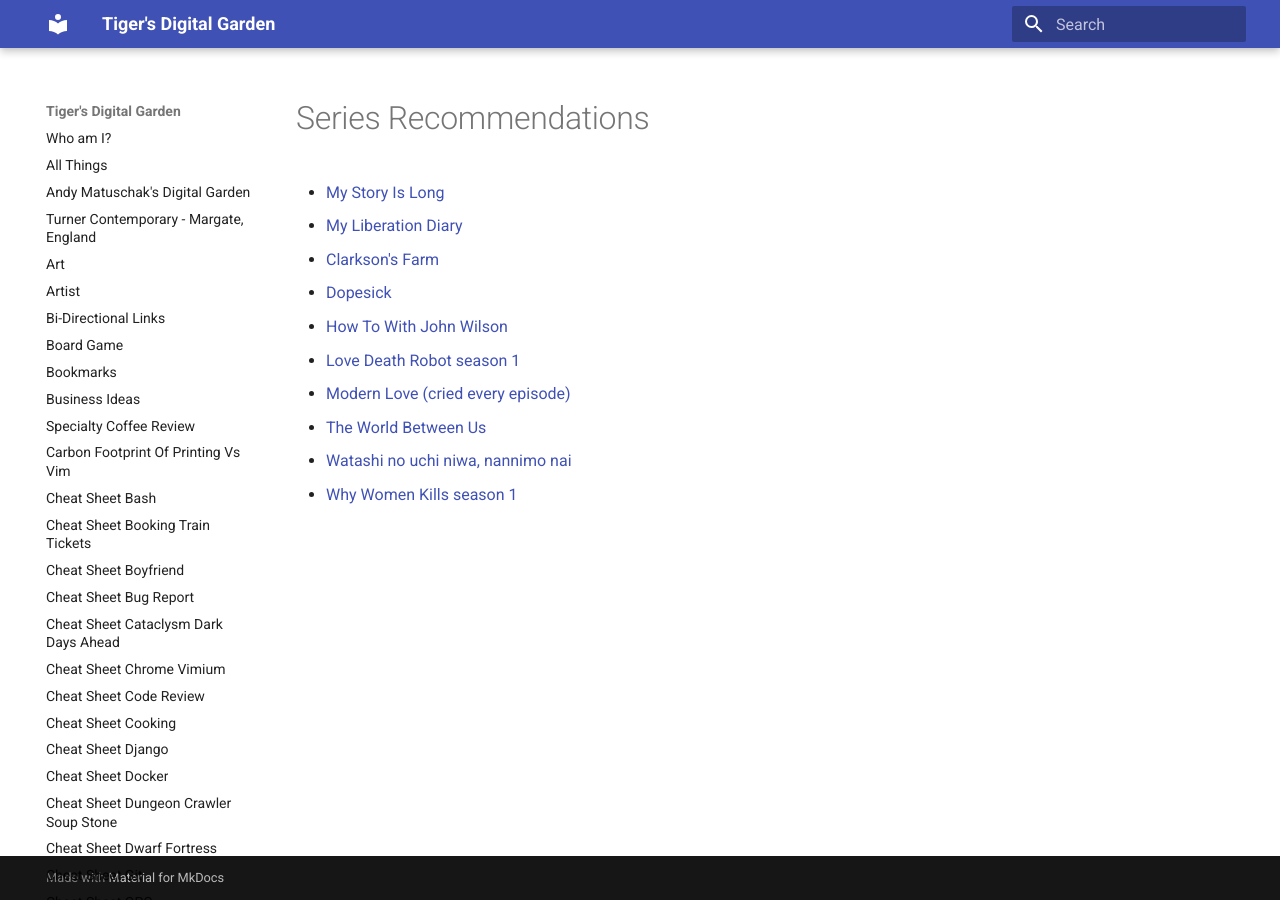
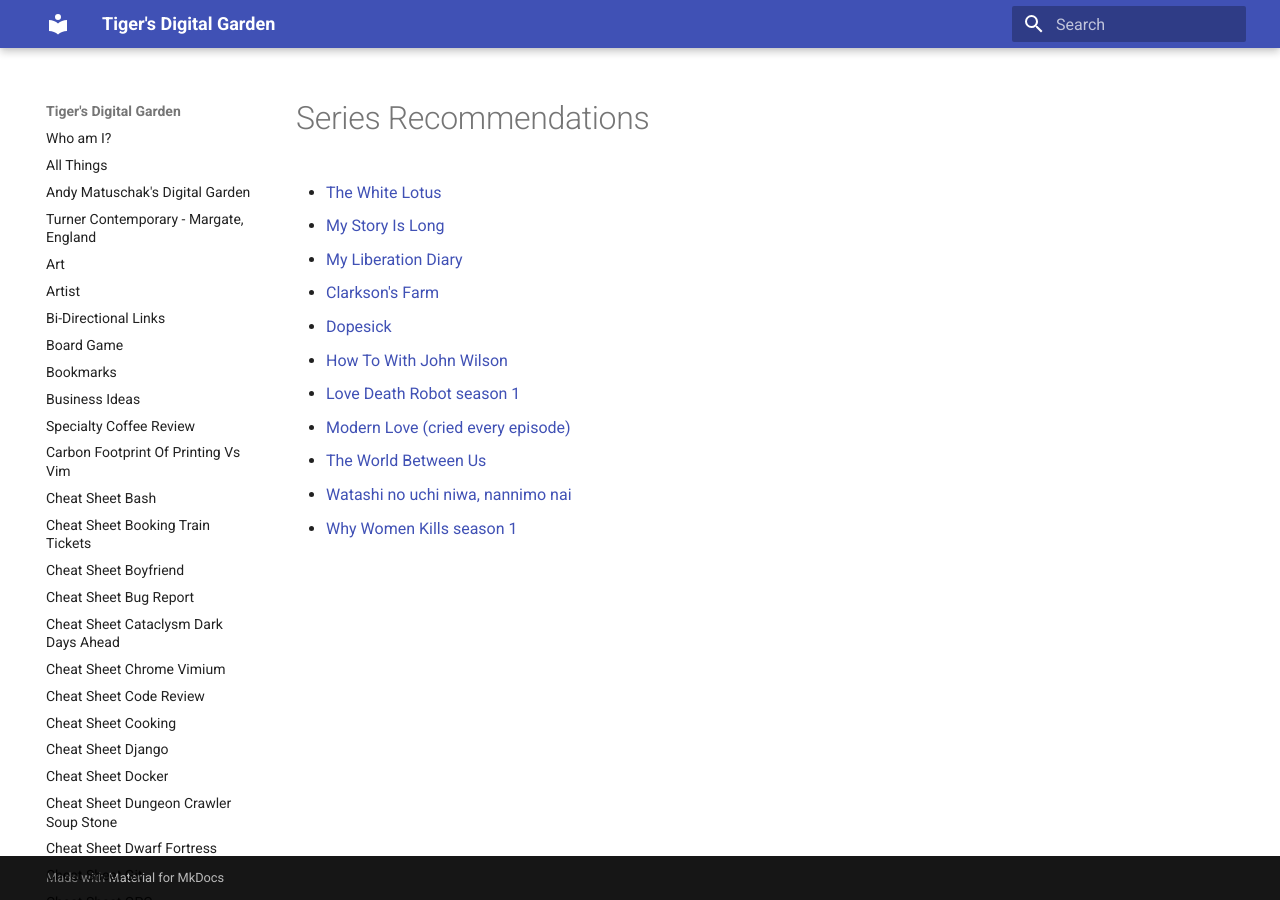
Before and after one commit to ynotstartups/notes, an MkDocs documentation site: the page built from notes/series-recommendations.md, in a window 1280 px wide. Built offline with MkDocs 1.6.1 and Material for MkDocs 9.7.7, drawn with Linux system fonts in a browser that asks for light colours.

Commit message:
Recommend the white lotus

```diff
--- a/notes/series-recommendations.md
+++ b/notes/series-recommendations.md
@@ -1,5 +1,6 @@
 # Series Recommendations
 
+- [The White Lotus](https://www.imdb.com/title/tt13406094/)
 - [My Story Is Long](https://www.imdb.com/title/tt10691872/)
 - [My Liberation Diary](https://www.imdb.com/title/tt15146130/)
 - [Clarkson's Farm](https://www.imdb.com/title/tt11733006/)
```
